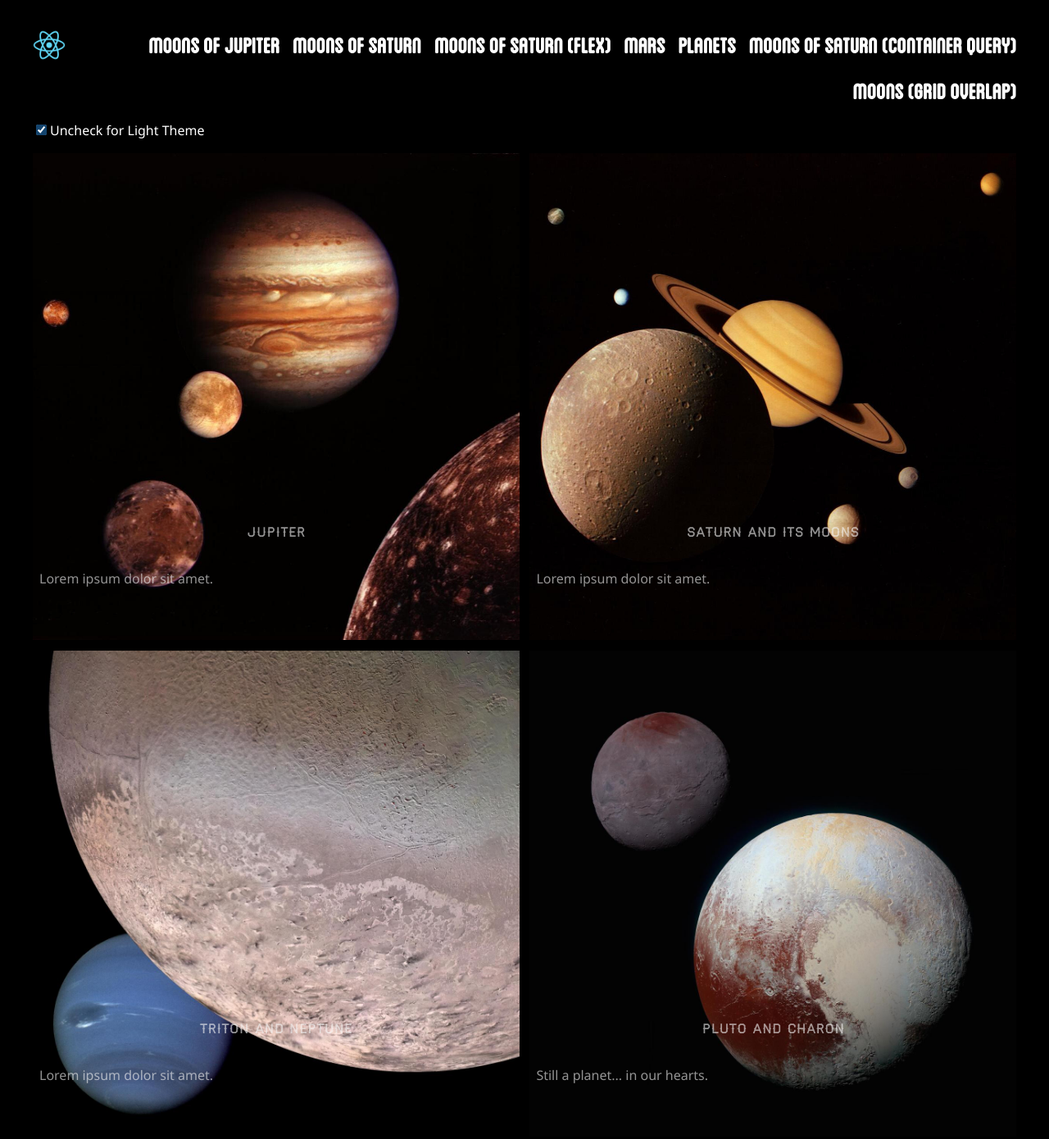
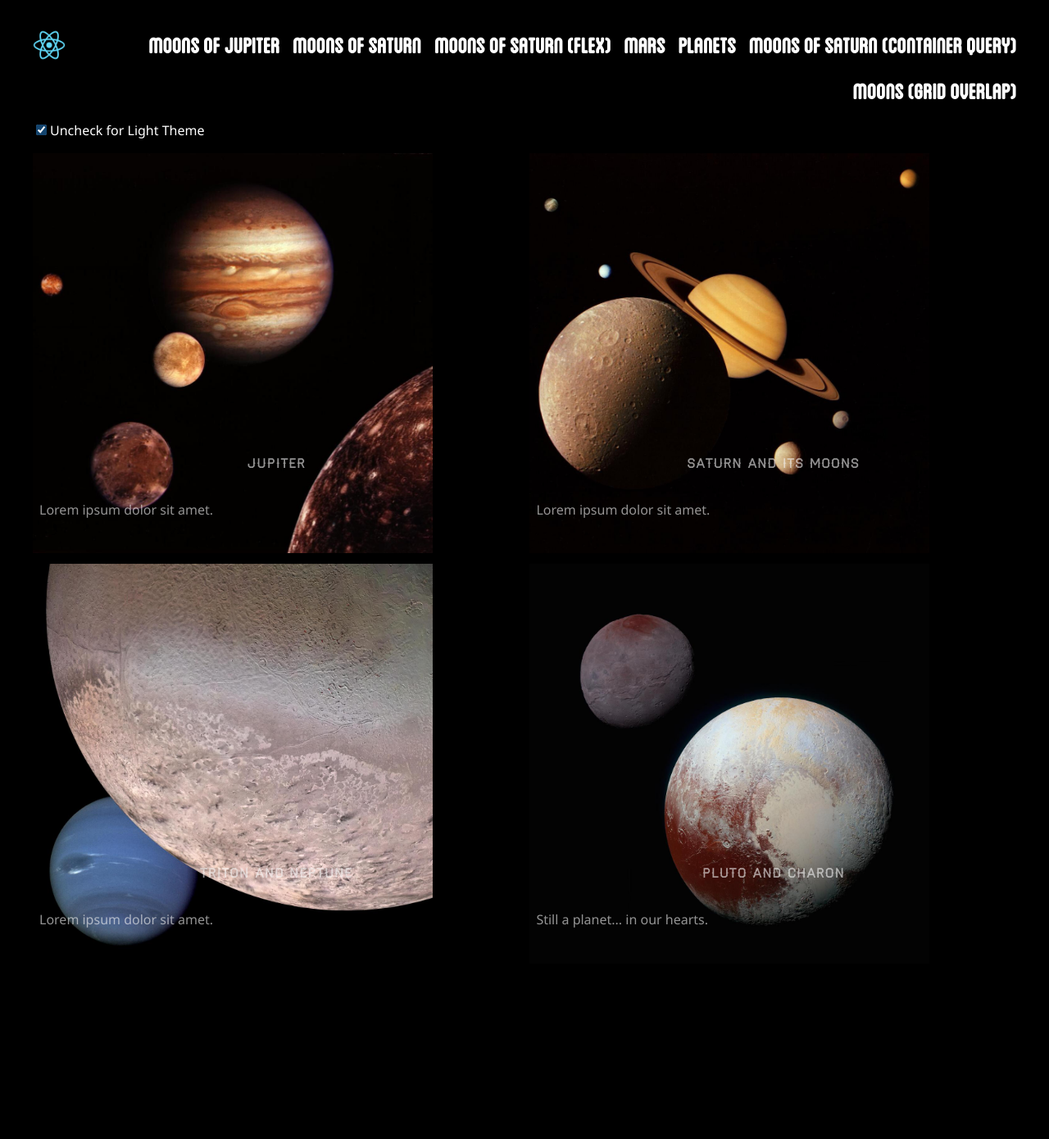
Before and after one commit to staceyb/cssgridflexbox-tailwind, a React (Vite) app: page /gridoverlap in a window 1280 px wide. Shown: the whole page at 82% size. After the commit the page ends 1179 px from the top, so only its background shows below. Built offline with nearby package versions, Linux system fonts and the light colour scheme.

Commit message:
Changed GridOverlap to use vite-imagetools to create webp versions of the photos for performance reasons.

```diff
--- a/src/components/GridOverlap.jsx
+++ b/src/components/GridOverlap.jsx
@@ -1,12 +1,29 @@
 import React from 'react';
 
+import jupiterFallback from '/src/imgs/fem-jupiter.jpg?w=630';
+import jupiterWebpSrc from '/src/imgs/fem-jupiter.jpg?w=630;960&format=webp&as=srcset';
+
+import neptuneFallback from '/src/imgs/fem-neptune.jpg?w=630';
+import neptuneWebpSrc from '/src/imgs/fem-neptune.jpg?w=630;960&format=webp&as=srcset';
+
+import saturnFallback from '/src/imgs/fem-saturn.jpg?w=630';
+import saturnWebpSrc from '/src/imgs/fem-saturn.jpg?w=630;960&format=webp&as=srcset';
+
+import plutoFallback from '/src/imgs/fem-pluto.jpg?w=630';
+import plutoWebpSrc from '/src/imgs/fem-pluto.jpg?w=630;960&format=webp&as=srcset';
+
 function GridOverlap() {
+  console.log(jupiterWebpSrc);
   return (
     <div className="grid max-w-[1200px] mx-auto sm:grid-cols-[1fr_1fr] sm:gap-[1vw]">
       <figure className="grid grid-cols-[1fr] grid-rows-[60%_40%] items-center gap-8">
         <img
           className="row-start-1 row-end-3 col-start-1 col-end-2"
-          src="/images/fem-jupiter.jpg"
+          sizes="(max-width: 640px) calc(100vw-39px), 519px"
+          srcSet={jupiterWebpSrc}
+          src={jupiterFallback}
+          width="488"
+          height="488"
           alt="Jupiter and its Galilean moons."
         />
         <figcaption className="col-start-1 col-end-2 row-start-2 opacity-[0.6] row-end-3 bg-color-black text-color-white p4">
@@ -17,7 +34,11 @@ function GridOverlap() {
       <figure className="grid grid-cols-[1fr] grid-rows-[60%_40%] items-center gap-8">
         <img
           className="row-start-1 row-end-3 col-start-1 col-end-2"
-          src="/images/fem-saturn.jpg"
+          sizes="(max-width: 640px) calc(100vw-39px), 519px"
+          srcSet={saturnWebpSrc}
+          src={saturnFallback}
+          width="488"
+          height="488"
           alt="Saturn and its moons."
         />
         <figcaption className="col-start-1 col-end-2 row-start-2 opacity-[0.6] row-end-3 bg-color-black text-color-white p4">
@@ -28,7 +49,11 @@ function GridOverlap() {
       <figure className="grid grid-cols-[1fr] grid-rows-[60%_40%] items-center gap-8">
         <img
           className="row-start-1 row-end-3 col-start-1 col-end-2"
-          src="/images/fem-neptune.jpg"
+          sizes="(max-width: 640px) calc(100vw-39px), 519px"
+          srcSet={neptuneWebpSrc}
+          src={neptuneFallback}
+          width="488"
+          height="488"
           alt="Triton, Neptune's main moon, in front of Neptune."
         />
         <figcaption className="col-start-1 col-end-2 row-start-2 opacity-[0.6] row-end-3 bg-color-black text-color-white p4">
@@ -39,7 +64,11 @@ function GridOverlap() {
       <figure className="grid grid-cols-[1fr] grid-rows-[60%_40%] items-center gap-8">
         <img
           className="row-start-1 row-end-3 col-start-1 col-end-2"
-          src="/images/fem-pluto.jpg"
+          sizes="(max-width: 640px) calc(100vw-39px), 519px"
+          srcSet={plutoWebpSrc}
+          src={plutoFallback}
+          width="488"
+          height="488"
           alt="Pluto and Charon."
         />
         <figcaption className="col-start-1 col-end-2 row-start-2 opacity-[0.6] row-end-3 bg-color-black text-color-white p4">
```
